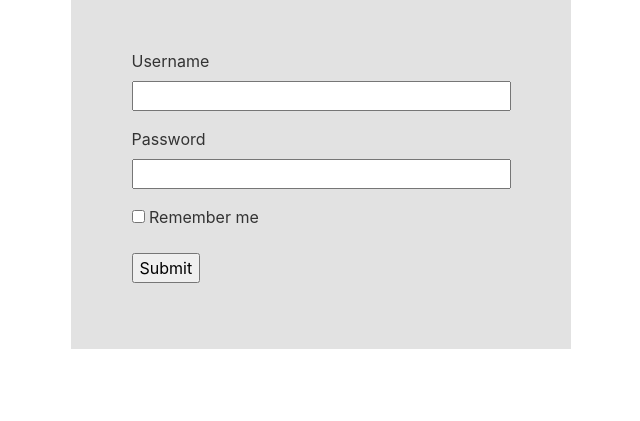
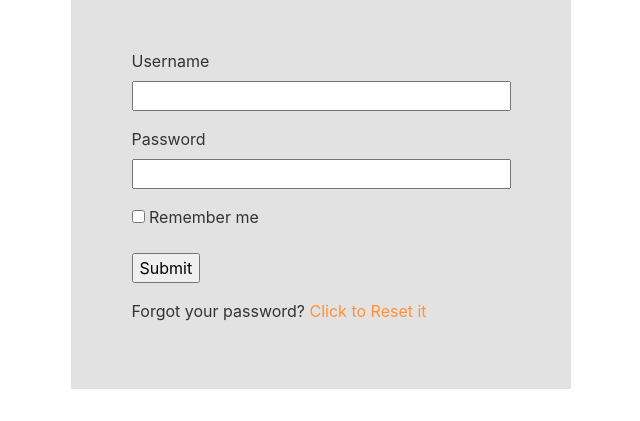
Before and after one commit to nnhsse202122/half-caf-app-2022, a Python web app: template Web-App/app/templates/login.html in a window 1280 px wide. Shown: the part 379-800 px from the top of the page, without its empty margins (319-959 px from the left). Run offline with Jinja, Linux system fonts and the light colour scheme; the template is opened without the code that fills it: most values are stand-ins (such as "Sample title", 1, 10 or a date in 2020); form fields are guessed from the names that the template uses; some libraries are stand-ins or nearby versions.

Commit message:
started work towards password reset emails

```diff
--- a/Web-App/app/templates/login.html
+++ b/Web-App/app/templates/login.html
@@ -53,8 +53,16 @@
         </p>
         <p>{{ form.remember_me() }} {{form.remember_me.label }}</p>
         <p>{{ form.submit() }}</p>
+
+        <p>
+            Forgot your password?
+            <a href="https://drive.google.com/file/d/12fXszW4riPPa7ljjVv7wA7d5LoF-SbNW/view"> Click to Reset it</a>
+        </p>
+
     </form>
+
     </div>
 
 
+
 {% endblock %}
```
